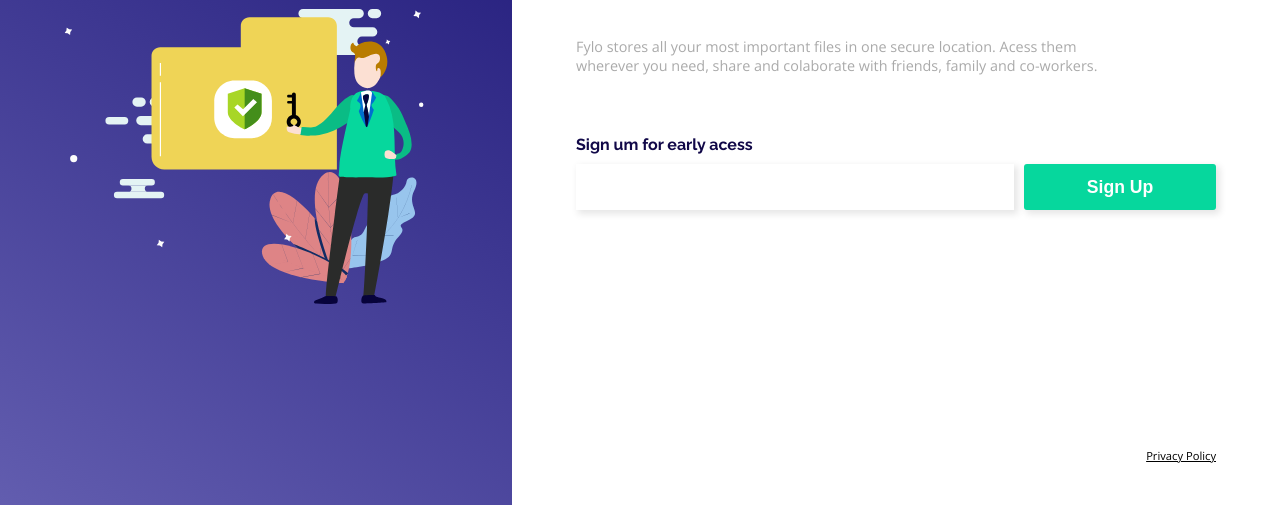
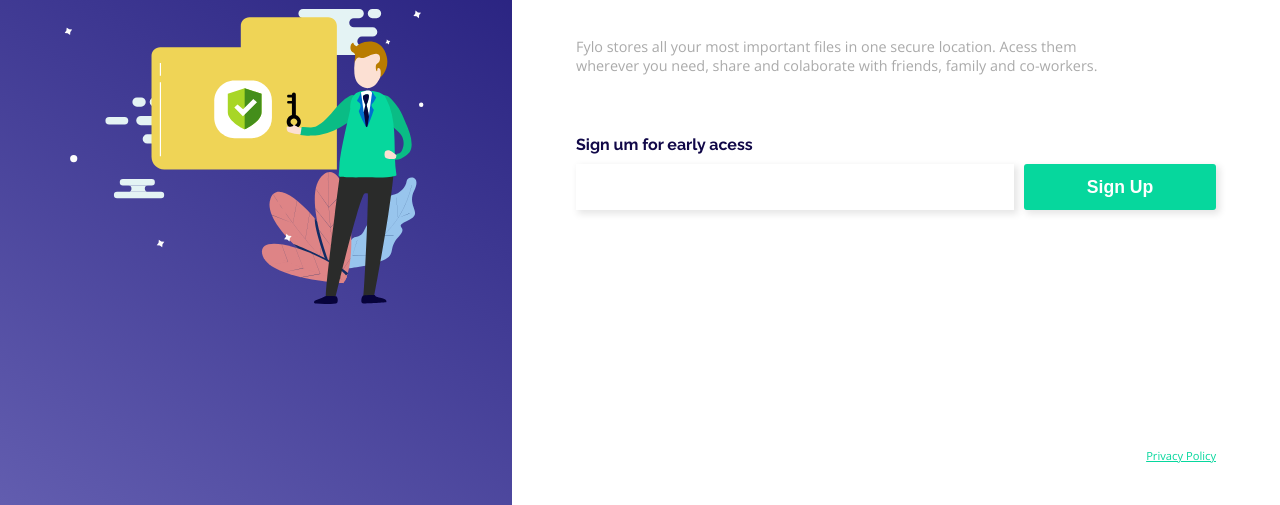
Before and after one commit to silva-mateus/Fylo-Beta-Landing-Page, a plain HTML site: page index.html in a window 1280 px wide. In both pictures the pointer is over the link "Privacy Policy". Shown: the part 295-800 px from the top of the page. Drawn offline with nearby package versions, Linux system fonts and the light colour scheme.

Commit message:
Update styles.css

```diff
--- a/css/styles.css
+++ b/css/styles.css
@@ -115,7 +115,7 @@
 }
 
 .icons:hover {
-  color: #06d79d
+  color: #06d79d;
 }
 
 .content {
@@ -147,6 +147,10 @@
   font-weight: 400;
   font-size: .7rem;
   color: #000;
+}
+
+.footer a:hover {
+  color: #06d79d;
 }
 
 /* Media Queries */
```
